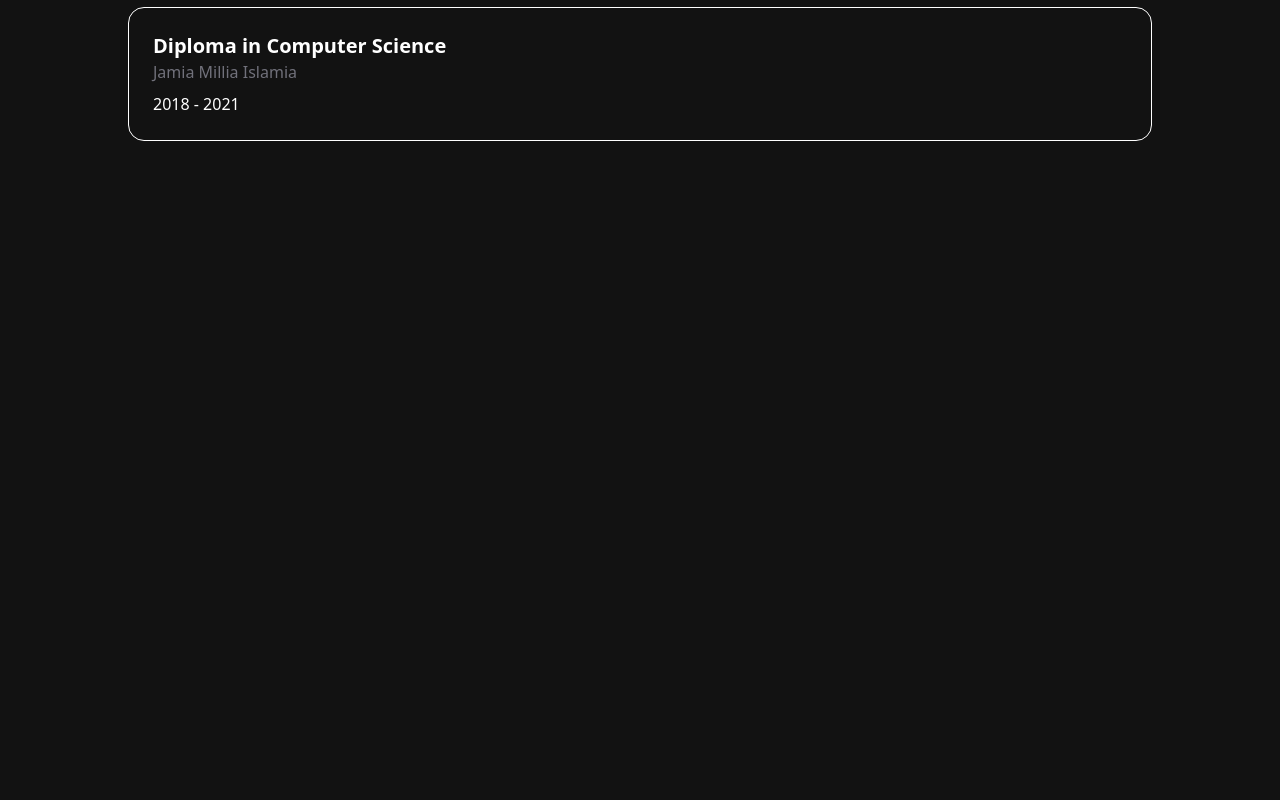
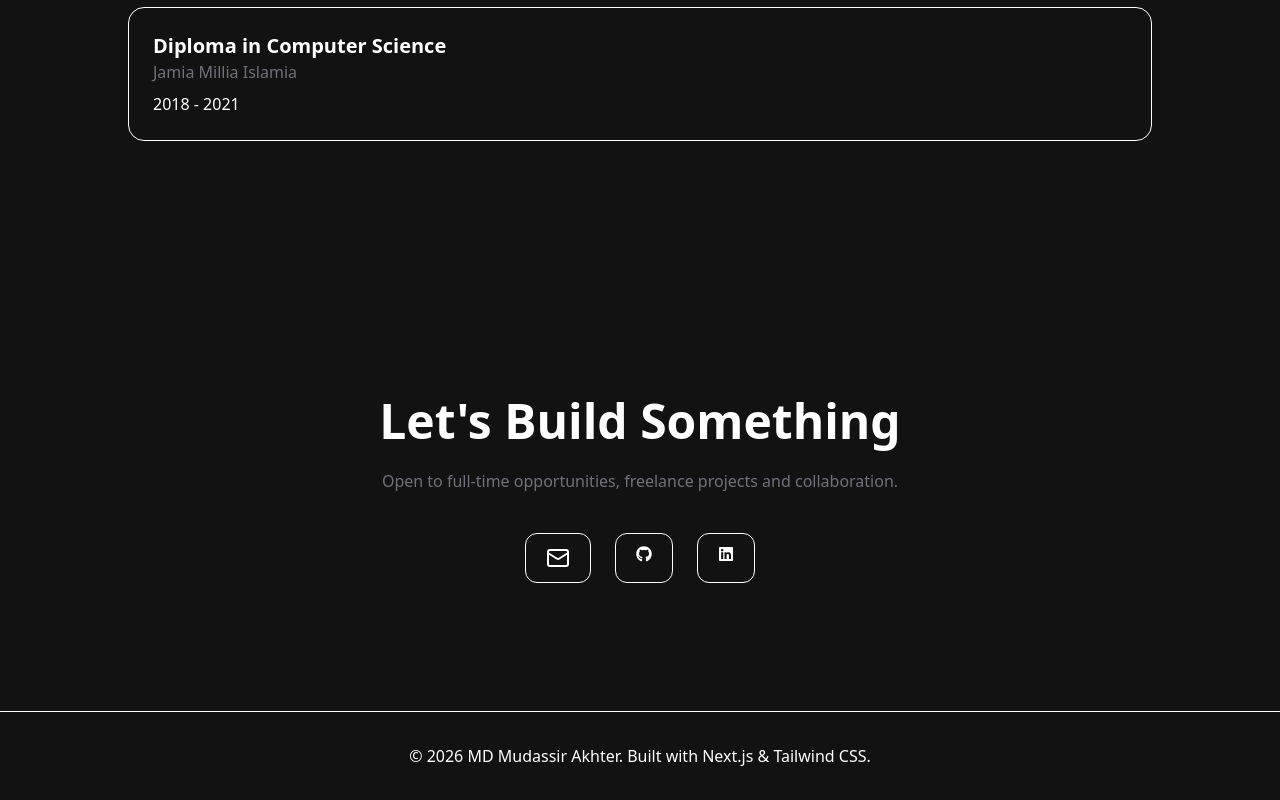
Before and after one commit to mudassir-jmi/mudassir-portfolio, a Next.js app: page / in a window 1280 px wide. Shown: the part 4335-5135 px from the top of the page. Before the commit the page ends 4604 px from the top, so only its background shows below. Built offline with nearby package versions, Linux system fonts and the light colour scheme.

Commit message:
done with basic portfolio

```diff
--- a/app/_section/Contact.tsx
+++ b/app/_section/Contact.tsx
@@ -0,0 +1,51 @@
+import { Mail } from "lucide-react";
+import { FaGithub, FaLinkedin } from "react-icons/fa";
+
+export default function Contact() {
+  return (
+    <section
+      id="contact"
+      className="py-32 px-6"
+    >
+      <div className="max-w-4xl mx-auto text-center">
+
+        <h2 className="text-5xl font-bold">
+          Let's Build Something
+        </h2>
+
+        <p className="mt-6 text-zinc-500">
+          Open to full-time opportunities,
+          freelance projects and collaboration.
+        </p>
+
+        <div className="flex justify-center gap-6 mt-10">
+
+          <a
+            href="mailto:mudassir7991@gmail.com"
+            className="border rounded-xl px-5 py-3"
+          >
+            <Mail />
+          </a>
+
+          <a
+            href="https://github.com/mudassir-jmi"
+            target="_blank"
+            className="border rounded-xl px-5 py-3"
+          >
+            <FaGithub />
+          </a>
+
+          <a
+            href="https://linkedin.com/in/mudassir-akhter"
+            target="_blank"
+            className="border rounded-xl px-5 py-3"
+          >
+            <FaLinkedin />
+          </a>
+
+        </div>
+
+      </div>
+    </section>
+  );
+}
--- /dev/null
+++ b/app/_section/Footer.tsx
@@ -0,0 +1,10 @@
+export default function Footer() {
+  return (
+    <footer className="border-t py-8 text-center">
+      <p>
+        © 2026 MD Mudassir Akhter.
+        Built with Next.js & Tailwind CSS.
+      </p>
+    </footer>
+  );
+}
--- a/app/_section/Hero.tsx
+++ b/app/_section/Hero.tsx
@@ -33,11 +33,11 @@
 
         <div className="mt-10 flex justify-center gap-4 flex-wrap">
 
-          <button className="px-6 py-3 rounded-xl bg-black text-white hover:scale-105 transition">
+          <button className="px-6 py-3 rounded-xl bg-black text-white hover:scale-105 transition cursor-pointer">
             View Projects
           </button>
 
-          <button className="px-6 py-3 rounded-xl border hover:bg-zinc-100 transition">
+          <button className="px-6 py-3 rounded-xl border hover:scale-105 transition cursor-pointer">
             Download Resume
           </button>
 
--- a/app/_section/ThemeToggle.tsx
+++ b/app/_section/ThemeToggle.tsx
@@ -15,7 +15,7 @@
             : "dark"
         )
       }
-      className="border rounded-lg p-2"
+      className="border rounded-lg p-2 cursor-pointer"
     >
       {theme === "dark" ? (
         <Sun size={18} />
--- a/app/page.tsx
+++ b/app/page.tsx
@@ -5,6 +5,8 @@
 import Experience from "./_section/Experience";
 import Projects from "./_section/Projects";
 import Education from "./_section/Education";
+import Footer from "./_section/Footer";
+import Contact  from "./_section/Contact";
 
 export default function Home() {
   return (
@@ -17,7 +19,9 @@
         <Experience />
         <Projects />
         <Education />
+        <Contact />
       </main>
+      <Footer />
     </>
   );
 }
```
